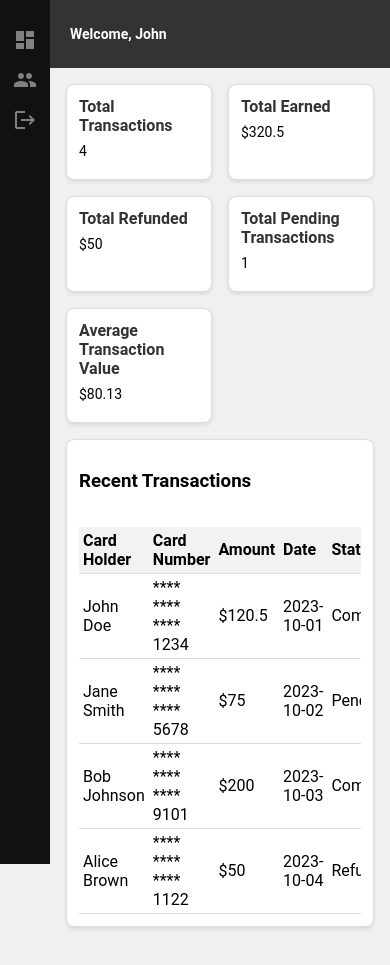
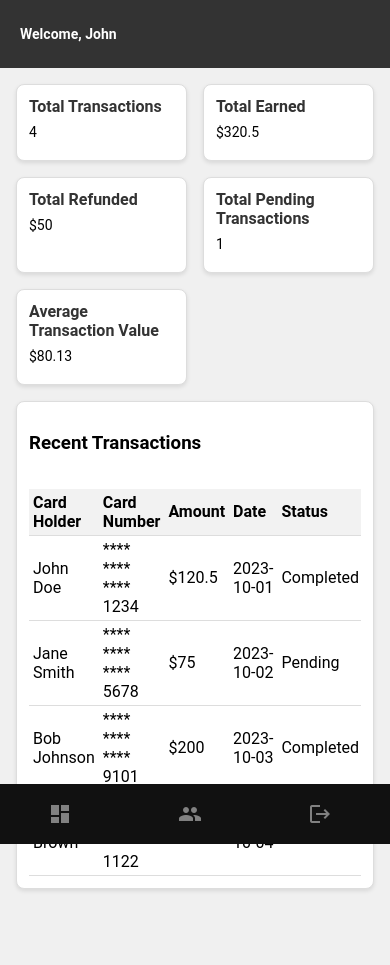
Before and after one commit to douglassantanna/responsive-playground, an Angular app: page /dashboard in a window 390 px wide. Before the commit the page ends 943 px from the top, so only its background shows below. Built offline with nearby package versions, Linux system fonts and the light colour scheme.

Commit message:
update readme

```diff
--- a/src/app/components/dashboard/dashboard.component.html
+++ b/src/app/components/dashboard/dashboard.component.html
@@ -22,7 +22,7 @@
     </div>
   </div>
 
-  <div class="card" style="margin-top: 16px;">
+  <div class="card transaction-card" style="margin-top: 16px;">
     <h3>Recent Transactions</h3>
     <div class="table-container">
       <table class="transactions-table">
@@ -114,6 +114,10 @@
       padding: 12px;
     }
 
+    .transaction-card {
+      margin-bottom: 60px;
+    }
+
     .card-title {
       margin-top: 0;
       font-size: 16px;
--- a/src/app/layout/sidenav/sidenav.component.html
+++ b/src/app/layout/sidenav/sidenav.component.html
@@ -1,11 +1,9 @@
-<div class="sidenav" [class.collapsed]="isCollapsed()">
+<div class="sidenav" [class.collapsed]="isCollapsed()" [class.mobile]="isMobile()">
   <a routerLink="/dashboard"><i class="material-icons">dashboard</i> <span class="label">Dashboard</span></a>
   <a routerLink="/users"><i class="material-icons">group</i> <span class="label">Users</span></a>
-  <!-- <div class="logout-container"> -->
   <a class="logout-btn" (click)="logout()">
     <i class="material-icons">logout</i> <span class="label">Logout</span>
   </a>
-  <!-- </div> -->
 </div>
 
 <div class="main">
@@ -13,6 +11,30 @@
 </div>
 
 <style>
+  .sidenav.mobile {
+    height: 60px;
+    width: 100%;
+    bottom: 0;
+    top: auto;
+    flex-direction: row;
+    align-items: center;
+    padding-top: 0;
+  }
+
+  .sidenav.mobile a {
+    flex-direction: column;
+    padding: 8px;
+    font-size: 18px;
+  }
+
+  .sidenav.mobile .logout-container {
+    padding: 0;
+  }
+
+  .sidenav.mobile .logout-btn {
+    justify-content: center;
+  }
+
   /* The sidenav */
   .sidenav {
     height: 100%;
@@ -81,6 +103,8 @@
   @media (max-width: 600px) {
     .sidenav {
       width: 50px;
+      justify-content: space-around;
+      align-items: center;
     }
 
     .sidenav a {
@@ -89,7 +113,7 @@
     }
 
     .main {
-      margin-left: 50px;
+      margin-left: 0px;
     }
 
     .sidenav .label {
--- a/src/app/layout/sidenav/sidenav.component.ts
+++ b/src/app/layout/sidenav/sidenav.component.ts
@@ -1,4 +1,4 @@
-import { Component, computed, input, signal } from '@angular/core';
+import { Component, computed, HostListener, input, signal } from '@angular/core';
 import { RouterModule } from '@angular/router';
 
 @Component({
@@ -10,6 +10,16 @@ import { RouterModule } from '@angular/router';
 })
 export class SidenavComponent {
   isCollapsed = input.required<boolean>();
+  isMobileView = false;
+
+  @HostListener('window:resize', ['$event'])
+  onResize() {
+    this.isMobileView = window.innerWidth <= 600;
+  }
+
+  ngOnInit() {
+    this.isMobileView = window.innerWidth <= 600;
+  }
 
   toggleSidenav = computed(() => {
     return !this.isCollapsed();
@@ -18,4 +28,8 @@ export class SidenavComponent {
   logout() {
     console.log('User logged out');
   }
+
+  isMobile() {
+    return this.isMobileView;
+  }
 }
```
Also changed, not shown: 1 other file (tests, documents, lock files or other folders).
